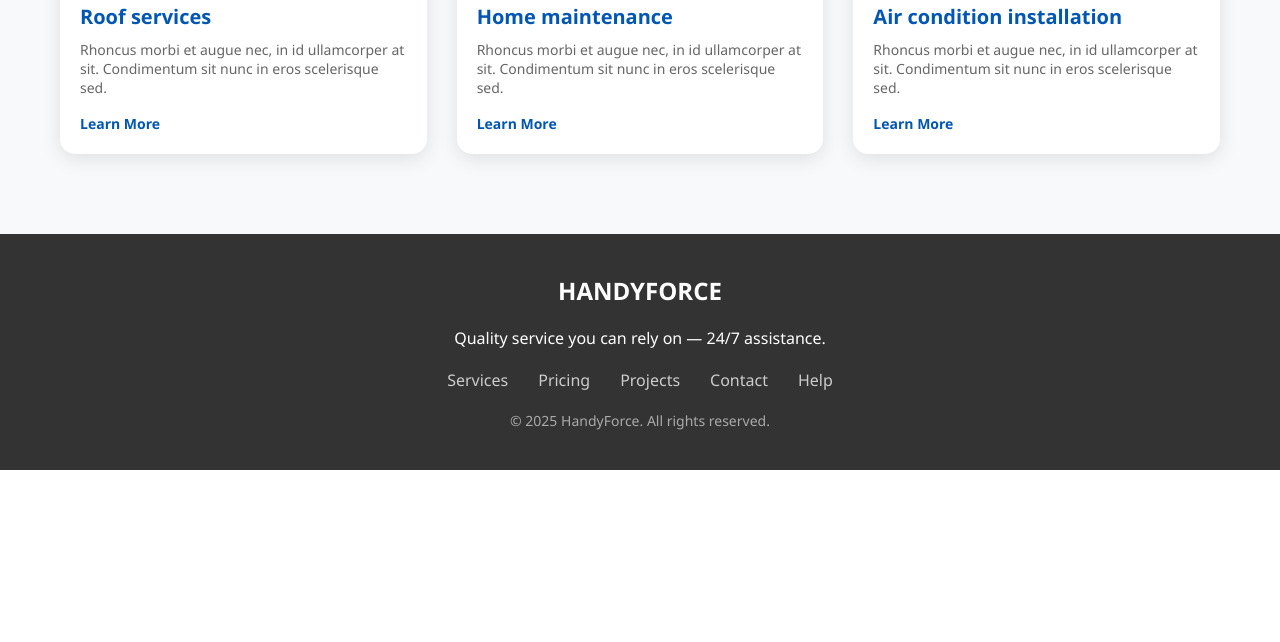
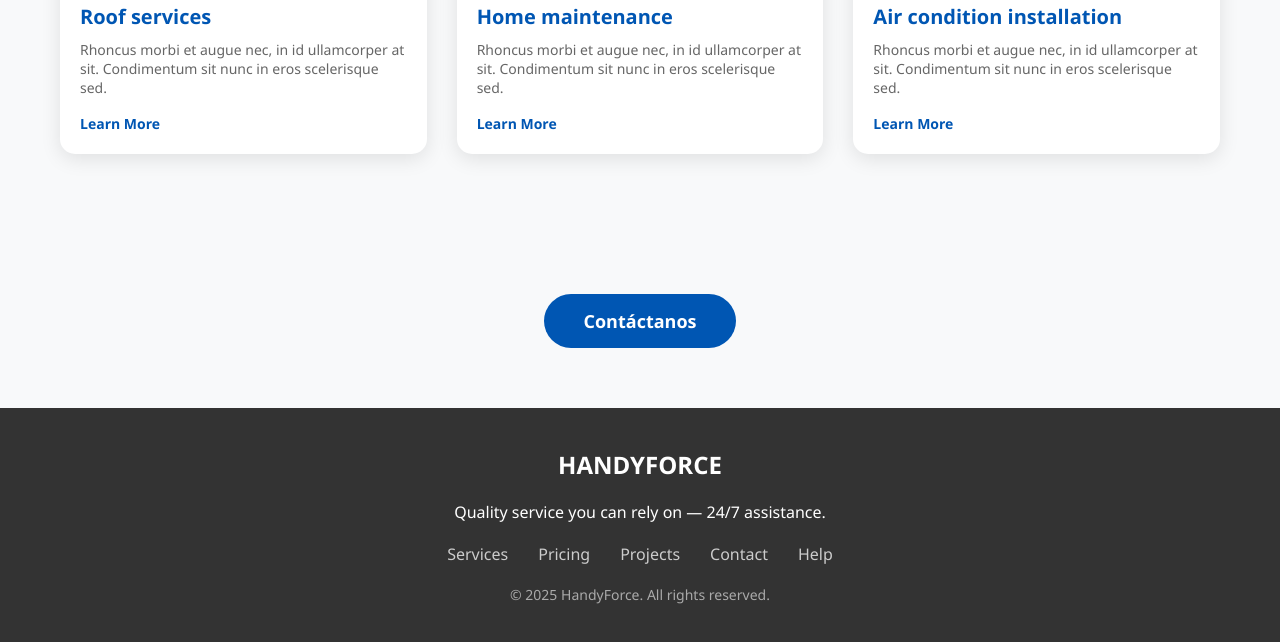
Before and after one commit to kgarcia2213/LandingPageMarket, a plain HTML site: page demos/servicio2.html in a window 1280 px wide. Shown: the part 1972-2614 px from the top of the page. Before the commit the page ends 2442 px from the top, so only its background shows below. Drawn offline with Linux system fonts and the light colour scheme.

Commit message:
Add files via upload

```diff
--- a/demos/servicio2.html
+++ b/demos/servicio2.html
@@ -226,6 +226,30 @@
       text-decoration: underline;
     }
 
+    /* Botón Contáctanos */
+    .cta-contact {
+      text-align: center;
+      padding: 60px 20px;
+      background: #f8f9fa;
+    }
+
+    .btn-contact {
+      background: #0056b3;
+      color: white;
+      padding: 15px 40px;
+      border-radius: 30px;
+      text-decoration: none;
+      font-size: 18px;
+      font-weight: bold;
+      transition: background 0.3s, transform 0.2s;
+      display: inline-block;
+    }
+
+    .btn-contact:hover {
+      background: #004080;
+      transform: scale(1.05);
+    }
+
     /* Footer */
     footer {
       background: #333;
@@ -279,7 +303,6 @@
       </div>
       <img src="https://images.unsplash.com/photo-1581092580497-e0d23cbdf1dc?ixlib=rb-4.0.3&ixid=M3wxMjA3fDB8MHxwaG90by1wYWdlfHx8fGVufDB8fHx8fA%3D%3D&auto=format&fit=crop&w=350&q=80" alt="Handyman" class="hero-image">
       <div class="stats-badge">13K+ Satisfied Clients</div>
-      <!-- ⬇️ El badge de reseñas (avatars + stars) ha sido REMOVIDO aquí ⬇️ -->
     </div>
   </section>
 
@@ -378,6 +401,11 @@
     </div>
   </section>
 
+  <!-- Botón Contáctanos -->
+  <section class="cta-contact">
+    <a href="mailto:contacto@handyforce.com" class="btn-contact">Contáctanos</a>
+  </section>
+
   <!-- Footer -->
   <footer>
     <div class="container">
```
